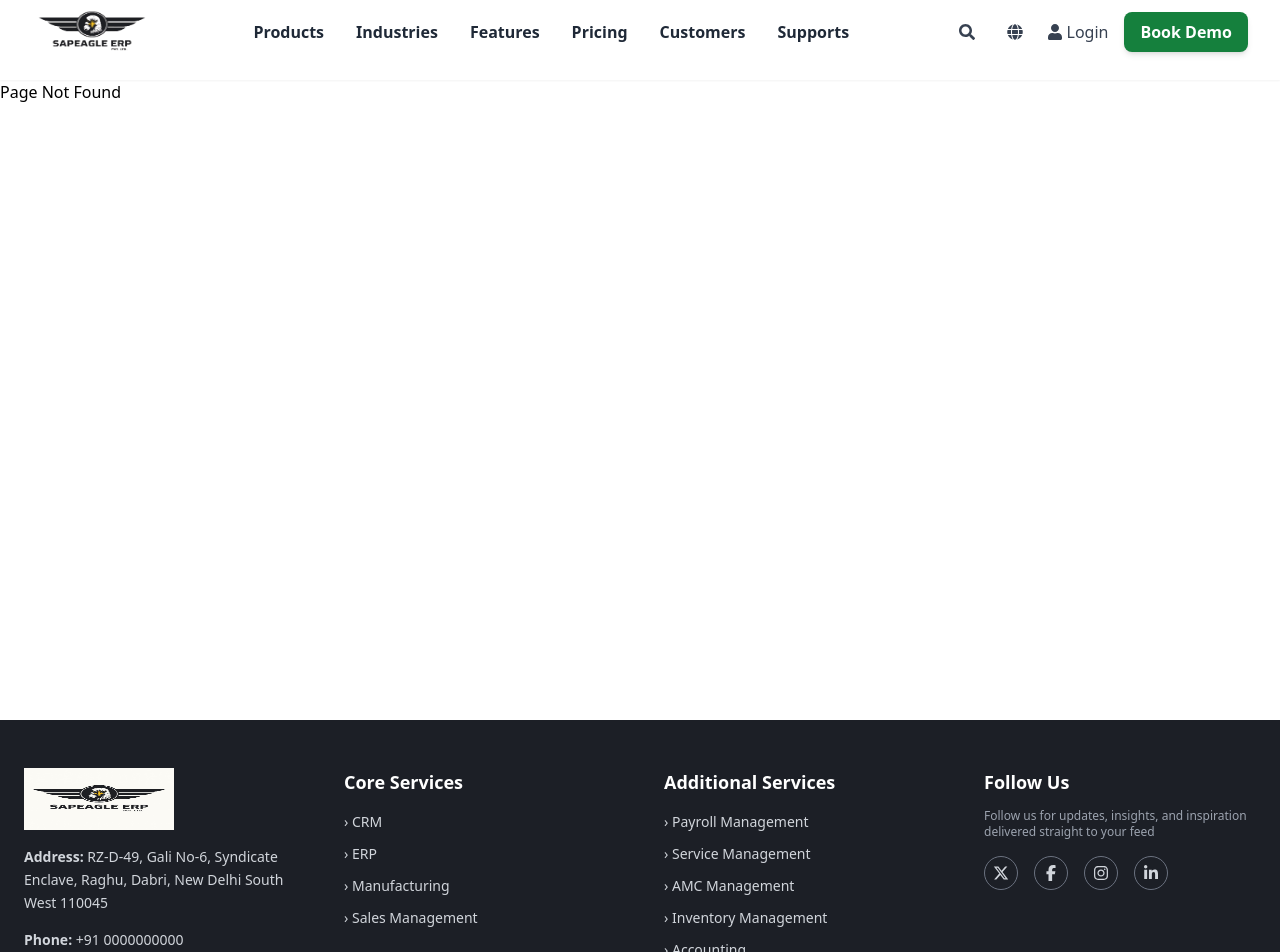
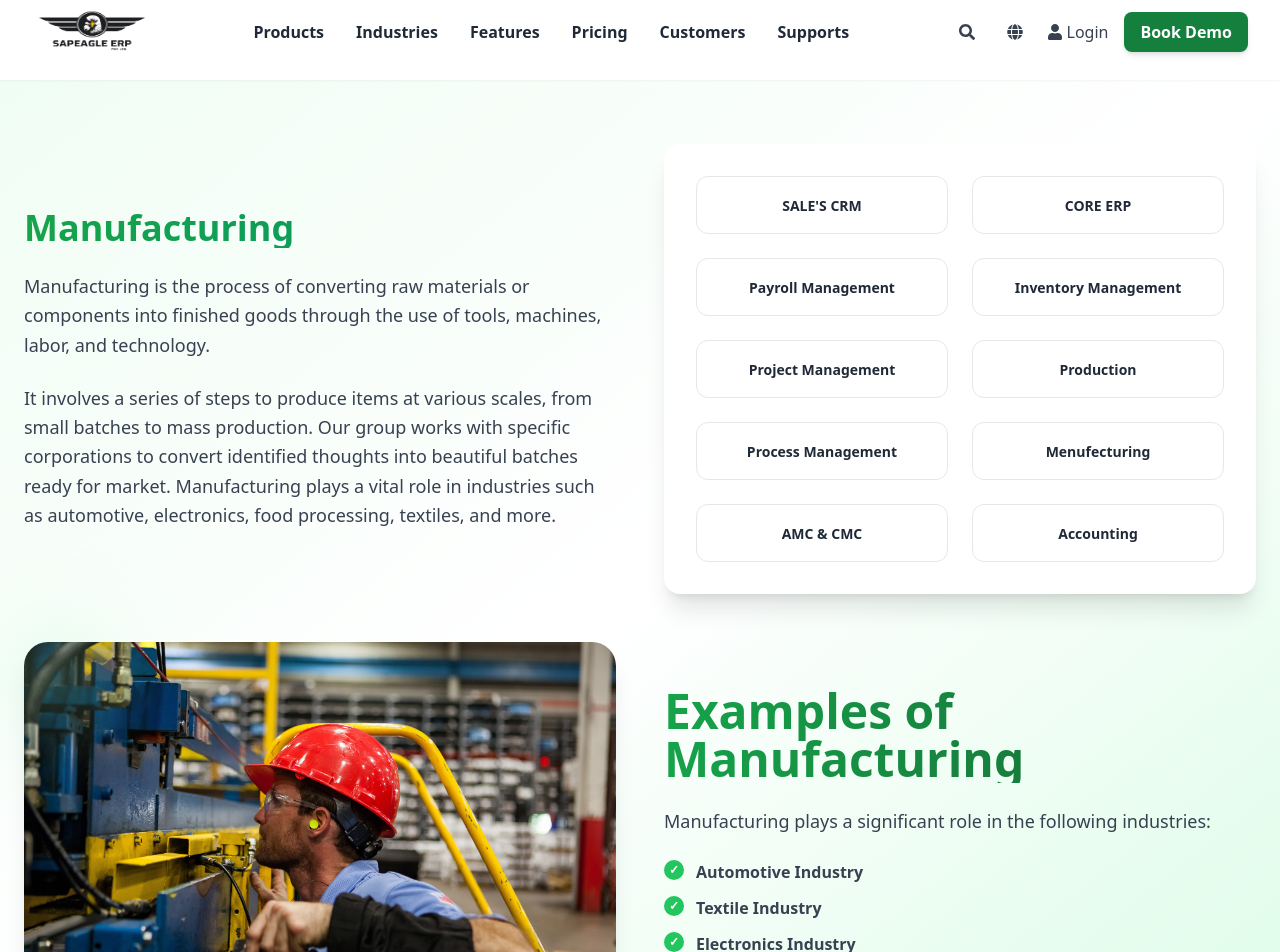
Before and after one commit to vishal-hub-coder/vTechSofware, a React (Create React App) app: page /menufecturing-management in a window 1280 px wide. Shown: the top 952 px of the page. Built offline with nearby package versions, Linux system fonts and the light colour scheme.

Commit message:
hello vishal

```diff
--- a/src/App.js
+++ b/src/App.js
@@ -19,6 +19,7 @@ import RegisterPage from "./pages/RegisterPage";
 import { ToastContainer } from "react-toastify";
 import SupportPage from "./pages/SupportPage";
 import CustomerPage from "./pages/CustomerPage";
+import Manufecturing from "./features/Manufecturing";
 
 
 
@@ -51,6 +52,7 @@ const App = () => {
           <Route path="/cloud-solutions" element={<AMCManagement/>}/>
           <Route path="/inventory-management" element={<InventoryManagement/>}/>
           <Route path="/account-management" element={<AccountingManagement/>}/>
+          <Route path="/menufecturing-management" element={<Manufecturing/>}/>
           <Route path="/pricing" element={<PricingPage/>}/>
           <Route path="/book-demo-section" element={<BookDemo/>}/>
           <Route path="/support" element={<SupportPage/>}/>
--- a/src/data/features.js
+++ b/src/data/features.js
@@ -7,9 +7,9 @@ const features = [
   { name: "Project Management", link: "/product-management" },
   { name: "Production", link: "/production" },
   { name: "Process Management", link: "/process-management" },
-  { name: "Service and complaint", link: "/sevice-and-complaint" },
-  { name: "AMC & CMC", link: "/amc-cmc" },
-  { name: "Accounting", link: "/accounting" },
+  { name: "Menufecturing", link: "/menufecturing-management" },
+  { name: "AMC & CMC", link: "/cloud-solutions" },
+  { name: "Accounting", link: "/account-management" },
 ];
 
 export default features;
--- a/src/features/Manufecturing.jsx
+++ b/src/features/Manufecturing.jsx
@@ -1,11 +1,197 @@
-import React from 'react'
+import React from "react";
+import { motion as Motion } from "framer-motion";
+import workerImages from "../assets/worker.jpg";
+import { Link } from "react-router-dom";
+import features from "../data/features";
+
+const containerVariants = {
+  hidden: { opacity: 0 },
+  show: {
+    opacity: 1,
+    transition: { staggerChildren: 0.1 },
+  },
+};
+
+const cardVariants = {
+  hidden: { opacity: 0, y: 30 },
+  show: {
+    opacity: 1,
+    y: 0,
+    transition: { type: "spring", stiffness: 120, damping: 12 },
+  },
+};
 
 const Manufecturing = () => {
   return (
-    <div>
-      Manufecturing Page
-    </div>
-  )
-}
+    <section className="bg-gradient-to-br from-green-50 via-white to-green-100 py-16">
+      <div className="max-w-7xl mx-auto grid grid-cols-1 md:grid-cols-2 gap-12 px-6 items-center">
 
-export default Manufecturing
+        <Motion.div
+          initial={{ opacity: 0, x: -50 }}
+          whileInView={{ opacity: 1, x: 0 }}
+          viewport={{ once: true }}
+          transition={{ type: "spring", stiffness: 120, damping: 10 }}
+          className="space-y-6"
+        >
+          <h2 className="text-4xl font-extrabold bg-gradient-to-r from-green-600 to-emerald-600 bg-clip-text text-transparent">
+            Manufacturing
+          </h2>
+
+          <p className="text-lg leading-relaxed text-gray-700">
+            Manufacturing is the process of converting raw materials or
+            components into finished goods through the use of tools, machines,
+            labor, and technology.
+          </p>
+
+          <p className="text-lg leading-relaxed text-gray-700">
+            It involves a series of steps to produce items at various scales,
+            from small batches to mass production. Our group works with specific
+            corporations to convert identified thoughts into beautiful batches
+            ready for market. Manufacturing plays a vital role in industries
+            such as automotive, electronics, food processing, textiles, and
+            more.
+          </p>
+        </Motion.div>
+
+
+
+
+
+
+
+
+
+
+
+
+
+
+
+
+
+
+
+
+
+
+
+
+
+
+
+
+
+
+
+
+
+
+        <Motion.div
+          variants={containerVariants}
+          initial="hidden"
+          whileInView="show"
+          viewport={{ once: true }}
+          className="bg-white shadow-xl rounded-2xl p-8 grid grid-cols-2 gap-6"
+        >
+          {features.map((feature, i) => (
+            <Motion.div
+              key={i}
+              variants={cardVariants}
+              whileHover={{
+                scale: 1.05,
+                backgroundColor: "#f0fff4",
+                boxShadow: "0 8px 20px rgba(0,0,0,0.08)",
+              }}
+              className="text-center py-4 px-4 rounded-xl border border-gray-200 cursor-pointer transition-all duration-300"
+            >
+              <Link
+                to={feature.link}
+                className="text-sm font-semibold text-gray-800 hover:text-green-600"
+              >
+                {feature.name}
+              </Link>
+            </Motion.div>
+          ))}
+        </Motion.div>
+
+
+
+
+
+
+        <Motion.div
+          initial={{ opacity: 0, x: -50 }}
+          whileInView={{ opacity: 1, x: 0 }}
+          transition={{ delay: 0.1, type: "spring", stiffness: 100 }}
+          className="relative flex justify-center"
+        >
+          <div className="absolute -top-6 -left-6 w-28 h-28 bg-gradient-to-br from-green-100 to-green-300 rounded-full blur-2xl opacity-30" />
+          <img
+            src={workerImages}
+            alt="Manufacturing process"
+            className="rounded-3xl shadow-xl max-w-full hover:scale-105 transition-transform duration-500"
+          />
+        </Motion.div>
+
+
+
+
+
+
+
+
+
+
+
+
+
+
+
+
+
+
+
+
+
+        <Motion.div
+          initial={{ opacity: 0, x: 50 }}
+          whileInView={{ opacity: 1, x: 0 }}
+          transition={{ delay: 0.2, type: "spring", stiffness: 100 }}
+          className="text-gray-700 space-y-6"
+        >
+          <h2 className="text-4xl md:text-5xl font-extrabold bg-gradient-to-r from-green-600 to-green-800 bg-clip-text text-transparent">
+            Examples of Manufacturing
+          </h2>
+
+          <p className="text-lg leading-relaxed">
+            Manufacturing plays a significant role in the following industries:
+          </p>
+
+          <ul className="space-y-3">
+            {[
+              "Automotive Industry",
+              "Textile Industry",
+              "Electronics Industry",
+              "Food Processing",
+            ].map((industry, index) => (
+              <Motion.li
+                key={index}
+                initial={{ opacity: 0, x: 20 }}
+                whileInView={{ opacity: 1, x: 0 }}
+                transition={{ delay: 0.3 + index * 0.1 }}
+                className="flex items-start gap-3"
+              >
+                <span className="w-5 h-5 flex-shrink-0 rounded-full bg-green-500 text-white flex items-center justify-center text-xs font-bold">
+                  ✓
+                </span>
+                <span className="font-semibold">{industry}</span>
+              </Motion.li>
+            ))}
+          </ul>
+        </Motion.div>
+      </div>
+    </section>
+  );
+};
+
+export default Manufecturing;
```
Also changed, not shown: src/assets/worker.jpg (added).
